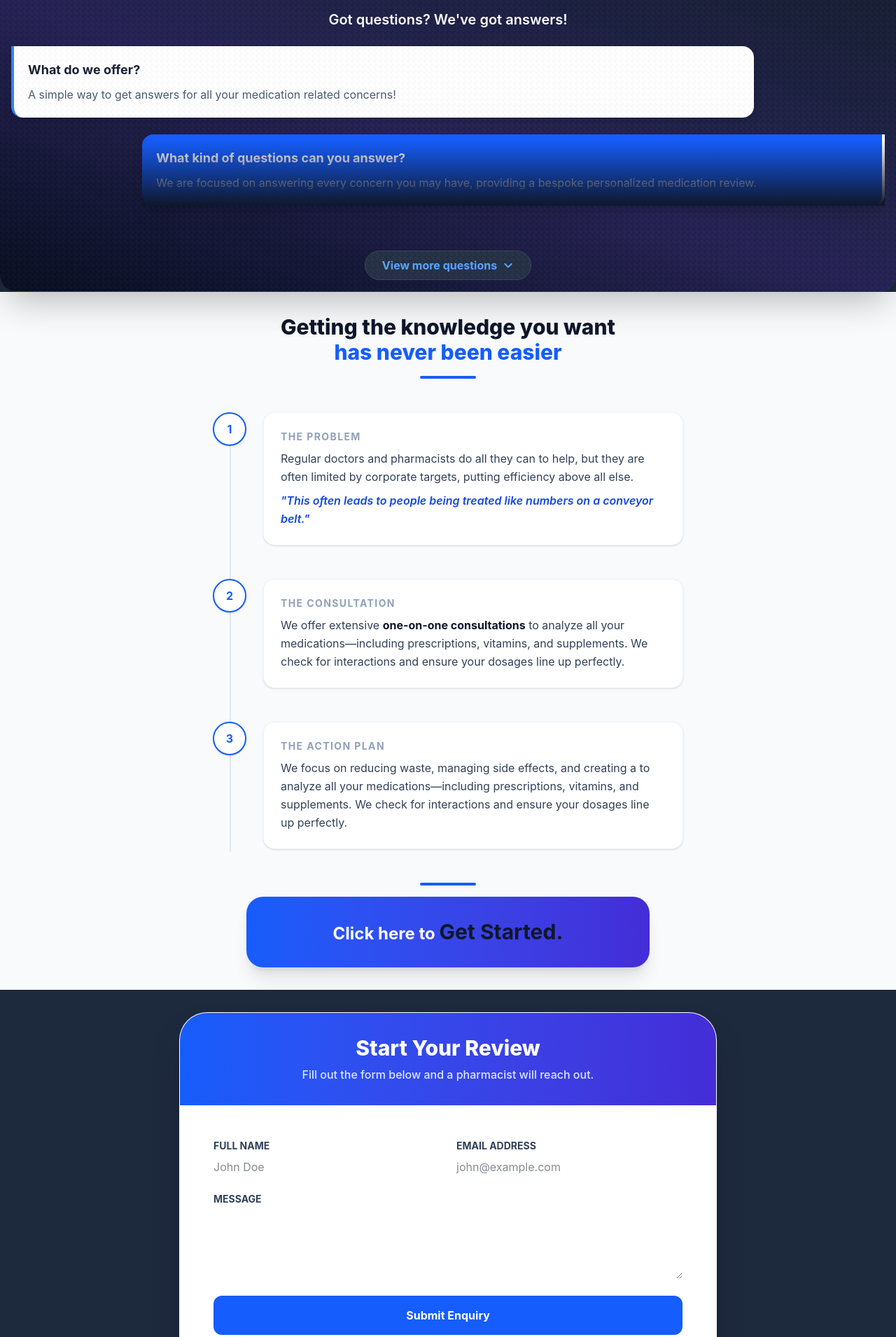
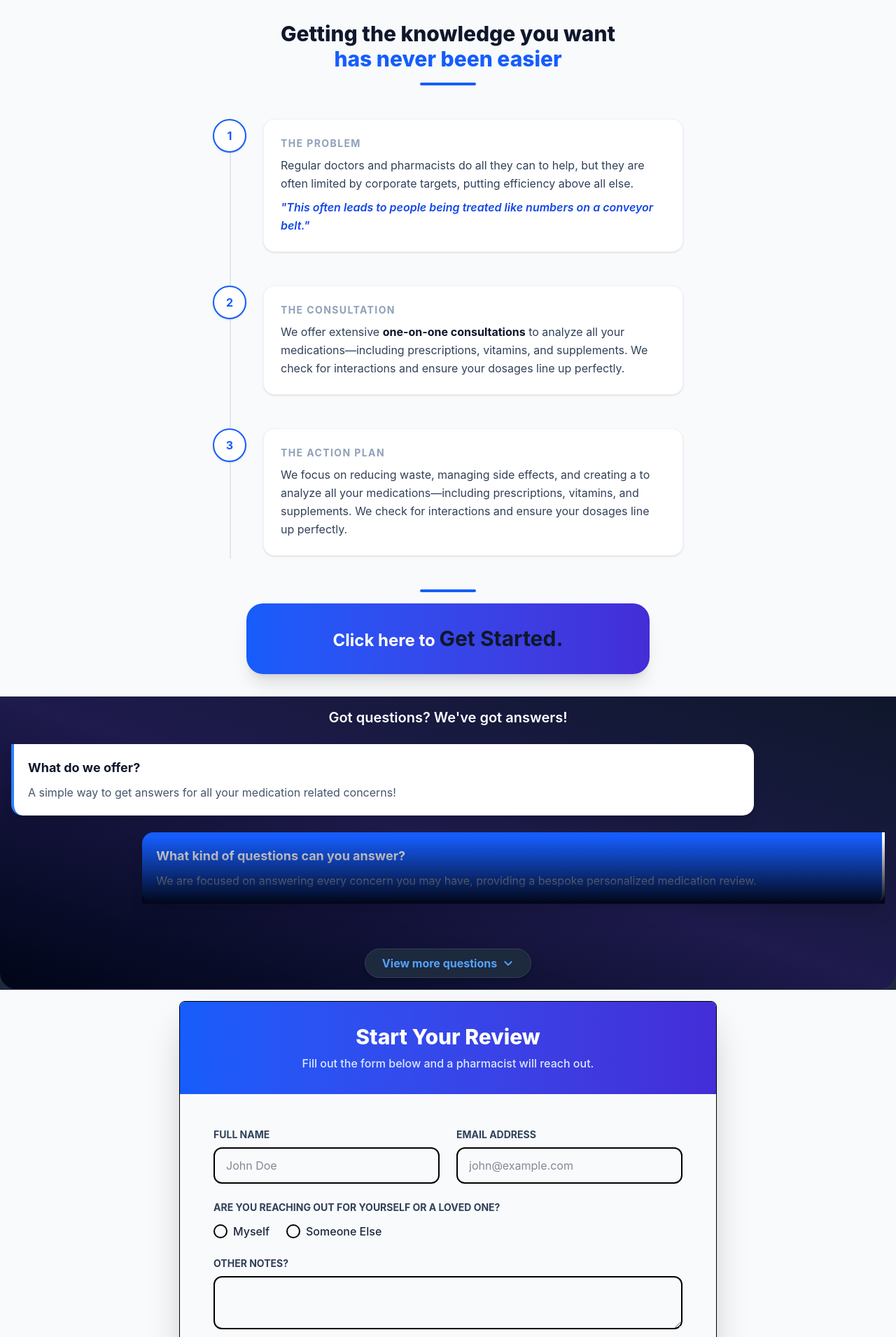
Before and after one commit to TylerIves94/PharmaRepo, a Vue app: page / in a window 1280 px wide. Shown: the part 870-2780 px from the top of the page at 70% size. Built offline with nearby package versions, Linux system fonts and the light colour scheme.

Commit message:
Extending Form

```diff
--- a/src/App.vue
+++ b/src/App.vue
@@ -5,8 +5,6 @@
     <Header />
 
     <HeroSection />
-
-    <ChatFaq />
 
     <div class="w-full bg-slate-50 py-8 px-4 flex flex-col items-center">
       <div class="max-w-2xl w-full mb-12 text-center">
@@ -111,7 +109,7 @@
         </a>
       </div>
     </div>
-
+    <ChatFaq />
     <EnquiryForm />
 
     <footer
--- /dev/null
+++ b/src/components/BaseInput.vue
@@ -0,0 +1,73 @@
+<template>
+  <div class="flex flex-col gap-2">
+    <!-- Main Group Label -->
+    <label v-if="label" class="text-sm font-bold text-slate-700 uppercase">
+      {{ label }}
+    </label>
+
+    <!-- RADIO LAYOUT -->
+    <div v-if="type === 'radio'" class="flex gap-6 mt-1">
+      <label
+        v-for="option in options"
+        :key="option.value"
+        class="flex items-center gap-2 cursor-pointer group"
+      >
+        <div class="relative flex items-center justify-center">
+          <input
+            type="radio"
+            :name="label"
+            :value="option.value"
+            :checked="modelValue === option.value"
+            @change="$emit('update:modelValue', option.value)"
+            v-bind="$attrs"
+            class="peer appearance-none w-5 h-5 border-2 border-black rounded-full checked:border-blue-600 transition-all cursor-pointer"
+          />
+          <!-- Custom Inner Circle -->
+          <div
+            class="absolute w-2.5 h-2.5 rounded-full bg-blue-600 scale-0 peer-checked:scale-100 transition-transform"
+          ></div>
+        </div>
+        <span
+          class="text-slate-800 font-medium group-hover:text-blue-600 transition-colors"
+        >
+          {{ option.label }}
+        </span>
+      </label>
+    </div>
+
+    <!-- TEXTAREA (Existing) -->
+    <textarea
+      v-else-if="type === 'textarea'"
+      :value="modelValue"
+      @input="$emit('update:modelValue', $event.target.value)"
+      v-bind="$attrs"
+      class="px-4 py-3 rounded-xl border-2 border-black focus:ring-2 focus:ring-blue-600 focus:border-transparent outline-none transition-all text-slate-900"
+    ></textarea>
+
+    <!-- STANDARD INPUT (Existing) -->
+    <input
+      v-else
+      :type="type"
+      :value="modelValue"
+      @input="$emit('update:modelValue', $event.target.value)"
+      v-bind="$attrs"
+      class="px-4 py-3 rounded-xl border-2 border-black focus:ring-2 focus:ring-blue-600 focus:border-transparent outline-none transition-all text-slate-900"
+    />
+  </div>
+</template>
+
+<script setup>
+defineProps({
+  label: String,
+  modelValue: [String, Number, Boolean],
+  type: {
+    type: String,
+    default: "text",
+  },
+  options: {
+    type: Array,
+    default: () => [], // Format: [{ label: 'Option 1', value: 'val1' }]
+  },
+});
+defineEmits(["update:modelValue"]);
+</script>
--- a/src/components/ChatFaq.vue
+++ b/src/components/ChatFaq.vue
@@ -26,7 +26,6 @@ onUnmounted(() => {
   if (observer) observer.disconnect();
 });
 </script>
-
 <template>
   <div
     ref="targetElement"
@@ -36,36 +35,13 @@ onUnmounted(() => {
     ]"
   >
     <main
-      class="w-full p-4 flex flex-col gap-6 bg-gradient-to-tr from-slate-950 via-indigo-950 to-slate-900 rounded-b-3xl shadow-2xl relative border-b border-white/10 overflow-hidden"
+      class="w-full p-4 flex flex-col gap-6 bg-gradient-to-tr from-slate-950 via-indigo-950 to-slate-900 rounded-b-3xl relative border-b border-white/10 overflow-hidden"
     >
-      <div
-        class="absolute inset-0 pointer-events-none opacity-[0.05]"
-        style="
-          background-image:
-            repeating-linear-gradient(
-              45deg,
-              #81829d 25%,
-              transparent 25%,
-              transparent 75%,
-              #81829d 75%,
-              #81829d
-            ),
-            repeating-linear-gradient(
-              45deg,
-              #81829d 25%,
-              #e5e5f7 25%,
-              #e5e5f7 75%,
-              #81829d 75%,
-              #81829d
-            );
-          background-size: 8px 8px;
-        "
-      ></div>
-
       <p class="text-center text-white font-semibold text-xl">
         Got questions? We've got answers!
       </p>
 
+      <!-- Always Visible Section, Start -->
       <div
         class="w-[85%] self-start bg-white rounded-2xl rounded-tl-none p-5 shadow-lg border-l-4 border-blue-500"
       >
@@ -87,16 +63,18 @@ onUnmounted(() => {
             bespoke personalized medication review.
           </p>
         </div>
+
+        <!-- Remaining messages hidden unless expanded -->
         <div
           v-if="!isExpanded"
-          class="absolute inset-x-0 bottom-0 h-24 bg-gradient-to-t from-slate-900 to-transparent pointer-events-none"
+          class="absolute inset-x-0 bottom-0 h-24 bg-gradient-to-t from-slate-950 to-transparent pointer-events-none"
         ></div>
       </div>
 
       <div
-        class="flex flex-col gap-4 overflow-hidden transition-all duration-700 ease-in-out"
+        class="flex flex-col gap-6 overflow-hidden transition-all duration-700 ease-in-out"
         :style="{
-          maxHeight: isExpanded ? '1000px' : '0px',
+          maxHeight: isExpanded ? '2000px' : '0px',
           opacity: isExpanded ? '1' : '0',
         }"
       >
@@ -111,12 +89,41 @@ onUnmounted(() => {
             fully review every element of your health report.
           </p>
         </div>
+
+        <div
+          class="w-[85%] self-end bg-blue-600 rounded-2xl rounded-tr-none p-5 shadow-xl text-white border-r-4 border-white"
+        >
+          <p class="font-bold text-lg mb-2">Another Question?</p>
+          <p class="text-blue-50 leading-relaxed">
+            This message was visible before because it was outside the toggle
+            box.
+          </p>
+        </div>
+
+        <div
+          class="w-[85%] self-start bg-white rounded-2xl rounded-tl-none p-5 shadow-lg border-l-4 border-blue-500"
+        >
+          <p class="text-slate-900 font-bold text-lg mb-2">Is my data safe?</p>
+          <p class="text-slate-600 leading-relaxed">
+            Yes, we follow all HIPAA guidelines to ensure your privacy.
+          </p>
+        </div>
+
+        <div
+          class="w-[85%] self-end bg-blue-600 rounded-2xl rounded-tr-none p-5 shadow-xl text-white border-r-4 border-white"
+        >
+          <p class="font-bold text-lg mb-2">Can I do this from home?</p>
+          <p class="text-blue-50 leading-relaxed">
+            Absolutely, our pharmacist reviews can be handled entirely via
+            secure video or phone call.
+          </p>
+        </div>
       </div>
 
       <div class="flex justify-center mt-4">
         <button
           @click="isExpanded = !isExpanded"
-          class="group flex items-center gap-2 px-6 py-2 bg-slate-800 hover:bg-slate-700 text-blue-400 font-bold rounded-full border border-slate-700 transition-all"
+          class="group flex items-center gap-2 px-6 py-2 bg-slate-800 hover:bg-slate-700 text-blue-400 font-bold rounded-full border border-slate-700 transition-all shadow-md"
         >
           <span>{{ isExpanded ? "Show less" : "View more questions" }}</span>
           <svg
--- a/src/components/EnquiryForm.vue
+++ b/src/components/EnquiryForm.vue
@@ -1,5 +1,6 @@
 <script setup>
 import { reactive } from "vue";
+import BaseInput from "./BaseInput.vue";
 
 const form = reactive({
   name: "",
@@ -18,10 +19,10 @@ const handleFormSubmit = () => {
 <template>
   <div
     id="enquiry-form"
-    class="w-full bg-slate-800 py-8 px-2 flex flex-col items-center"
+    class="w-full bg-slate-50 py-4 px-2 flex flex-col items-center"
   >
     <div
-      class="max-w-3xl w-full bg-white rounded-[2.5rem] shadow-2xl overflow-hidden border border-white/20"
+      class="max-w-3xl w-full bg-slate-50 rounded-lg shadow-2xl overflow-hidden border border-black"
     >
       <div
         class="bg-gradient-to-r from-blue-600 to-indigo-700 p-8 text-center text-white"
@@ -32,44 +33,42 @@ const handleFormSubmit = () => {
         </p>
       </div>
 
-      <form @submit.prevent="handleFormSubmit" class="p-8 md:p-12 space-y-6">
+      <form
+        @submit.prevent="handleFormSubmit"
+        class="p-8 md:p-12 space-y-6 bg-slate-50"
+      >
         <div class="grid grid-cols-1 md:grid-cols-2 gap-6">
-          <div class="flex flex-col gap-2">
-            <label class="text-sm font-bold text-slate-700 uppercase"
-              >Full Name</label
-            >
-            <input
+          <BaseInput
+            label="Full Name"
             v-model="form.name"
-              type="text"
+            placeholder="John Doe"
             required
-              placeholder="John Doe"
-              class="input-style"
+          />
+          <BaseInput
+            label="Email Address"
+            v-model="form.email"
+            type="email"
+            placeholder="john@example.com"
+            required
           />
         </div>
-          <div class="flex flex-col gap-2">
-            <label class="text-sm font-bold text-slate-700 uppercase"
-              >Email Address</label
-            >
-            <input
-              v-model="form.email"
-              type="email"
+
+        <BaseInput
+          label="Are You Reaching out for yourself or a loved one?"
+          v-model="form.toggle"
+          type="radio"
+          :options="[
+            { label: 'Myself', value: 'self' },
+            { label: 'Someone Else', value: 'someone_else' },
+          ]"
           required
-              placeholder="john@example.com"
-              class="input-style"
         />
-          </div>
-        </div>
-        <div class="flex flex-col gap-2">
-          <label class="text-sm font-bold text-slate-700 uppercase"
-            >Message</label
-          >
-          <textarea
+        <BaseInput
+          label="Other Notes?"
           v-model="form.message"
-            rows="4"
+          type="textarea"
           required
-            class="input-style"
-          ></textarea>
-        </div>
+        />
         <button
           type="submit"
           class="w-full py-4 bg-blue-600 hover:bg-blue-700 text-white font-bold rounded-xl transition-all"
@@ -80,5 +79,3 @@ const handleFormSubmit = () => {
     </div>
   </div>
 </template>
-
-<style scoped></style>
```
Lines whose indentation alone changed are shown as unchanged.
